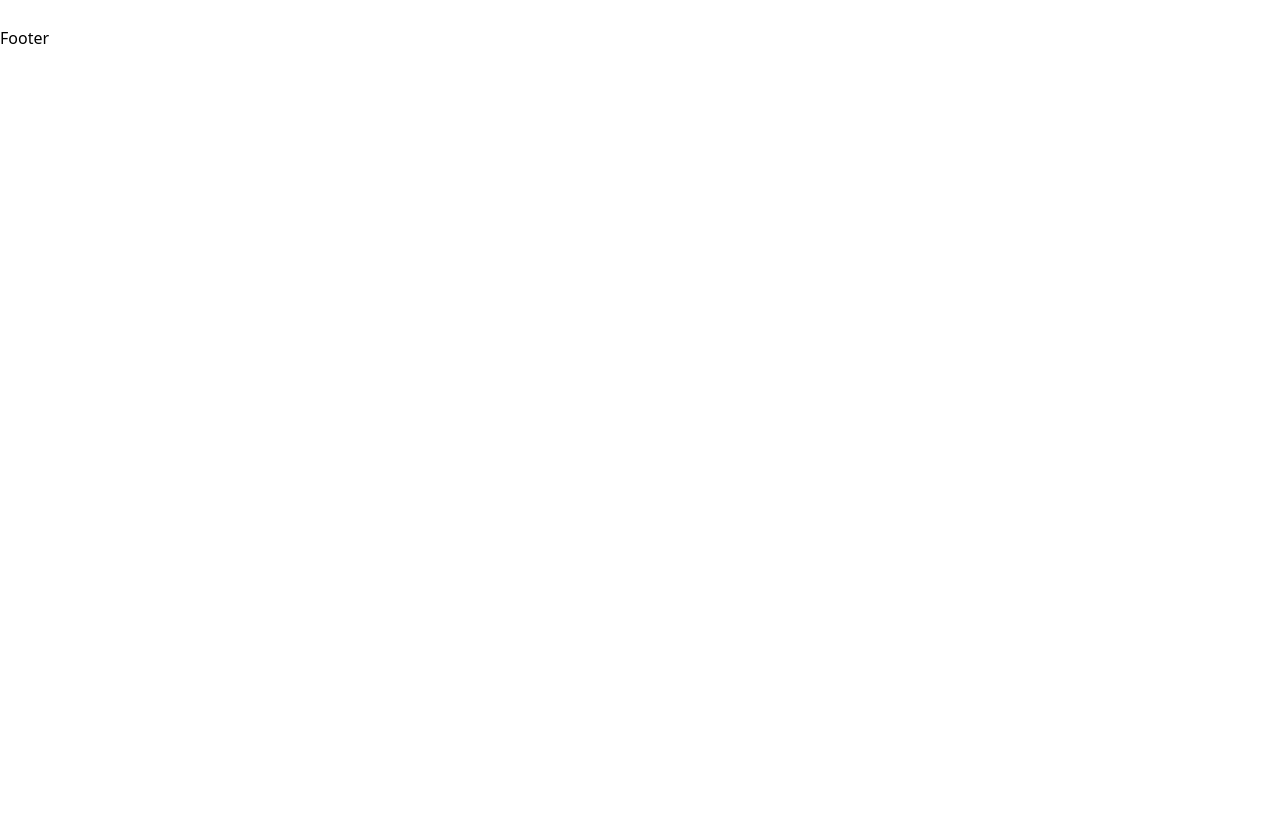
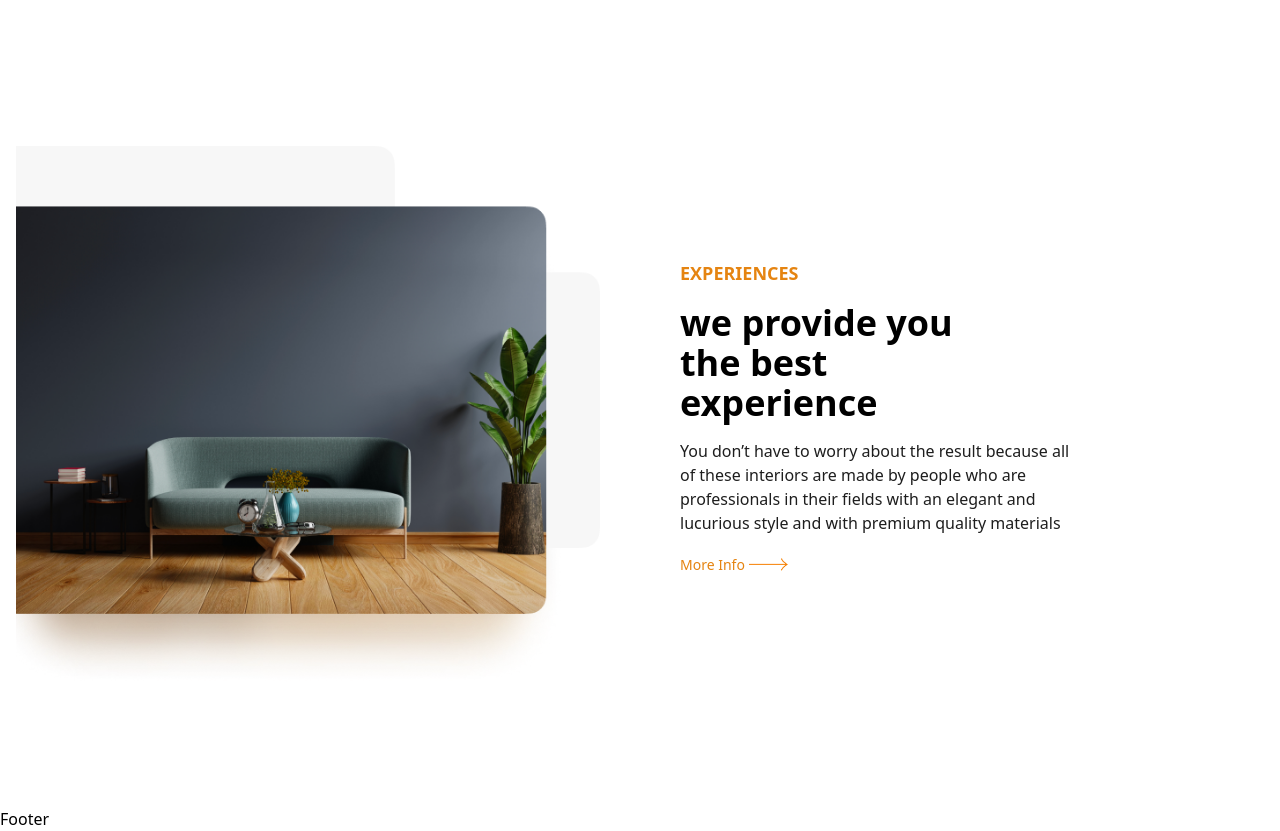
Before and after one commit to RamisaAnanOrni/nexcent-practice, a React (Vite) app: page / in a window 1280 px wide. Shown: the part 1780-2611 px from the top of the page. Before the commit the page ends 1830 px from the top, so only its background shows below. Built offline with nearby package versions, Linux system fonts and the light colour scheme.

Commit message:
Feat: Completed the Experience section

```diff
--- /dev/null
+++ b/src/pages/home/Experiences.jsx
@@ -0,0 +1,22 @@
+import React from 'react'
+import expricencesImg from "../../assets/expricences.png"
+import Button from '../../components/Button'
+const Experiences = () => {
+    return (
+        <section className='section-container my-24 flex flex-col md:flex-row items-center justify-between md:gap-20 gap-8'>
+            <div className='md:w-1/2 md:h-[541px]'>
+                <img src={expricencesImg} alt="" className='h-full w-full' />
+            </div>
+            <div className='md:w-1/2 mx-auto'>
+                <h3 className='uppercase text-lg font-semibold text-primary mb-4'>experiences </h3>
+                <h2 className='capitalized text-4xl font-bold mb-4 lg:w-1/2 '> we provide you the best experience</h2>
+                <p className='text-secondary dark:text-white mb-5 lg:w-2/3  '>You don’t have to worry about the result
+                    because all of these interiors are made by people who are professionals in their fields with an elegant and
+                    lucurious style and with premium quality materials</p>
+                   <Button text='More Info'/>
+            </div>
+        </section>
+    )
+}
+
+export default Experiences
--- a/src/pages/home/Home.jsx
+++ b/src/pages/home/Home.jsx
@@ -2,6 +2,7 @@ import React from 'react'
 import Hero from './Hero'
 import WhyChoose from './WhyChoose'
 import Products from '../shop/Products'
+import Experiences from './Experiences'
 
 const Home = () => {
   return (
@@ -9,6 +10,7 @@ const Home = () => {
     <Hero/>
     <WhyChoose/>
     <Products headline="Best Selling products"/>
+    <Experiences/>
     </>
   )
 }
```
